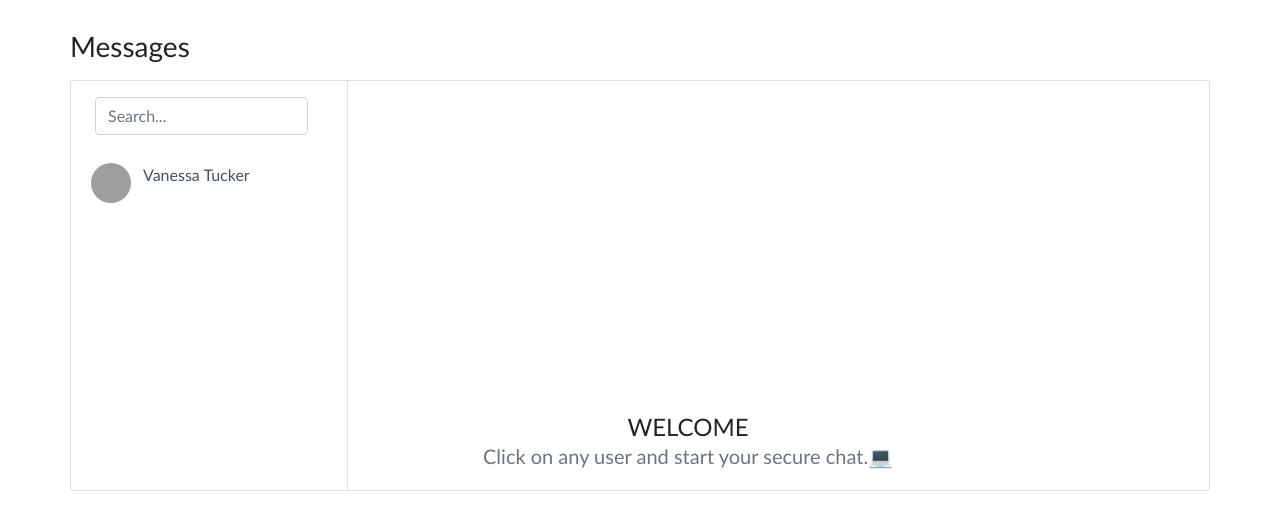
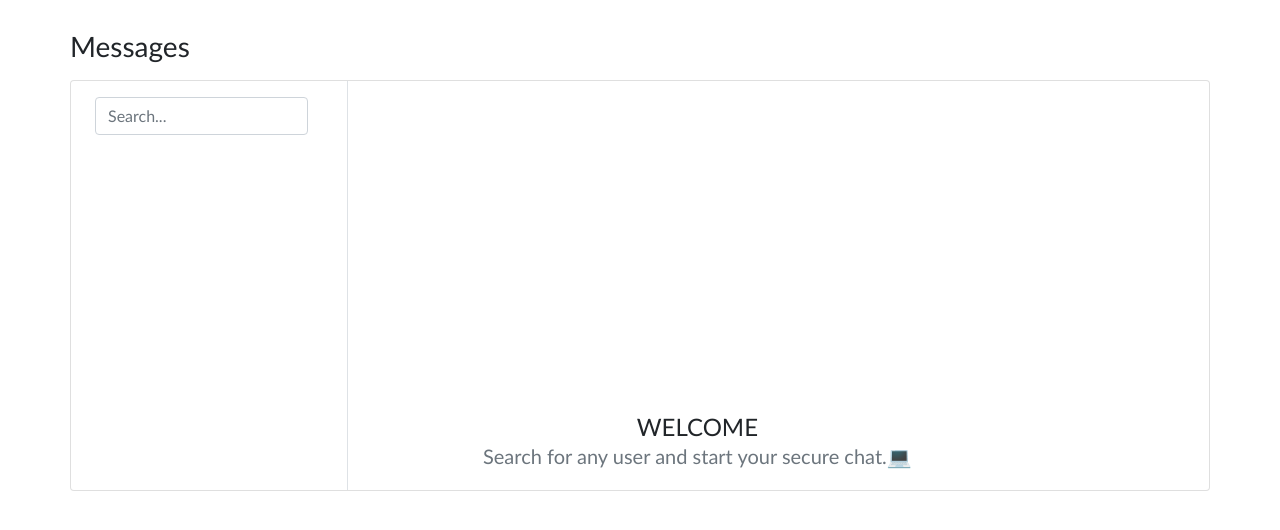
Before and after one commit to imsushant12/Accoustix, a Flask app: page /chat in a window 1280 px wide. Shown: the part 87-617 px from the top of the page. Run offline with Flask 2, Linux system fonts and the light colour scheme; the visitor is signed in with stand-in values (Sample User, id 1); a database or web service that is not in the repository returns one stand-in record (values such as "Sample title"); parts of the project's set-up code (start-up, migrations or seed data) failed here and were passed over; some libraries are stand-ins or nearby versions; grey boxes are pictures that could not be loaded.

Commit message:
changed message functionalities

```diff
--- a/templates/chat.html
+++ b/templates/chat.html
@@ -47,40 +47,116 @@
         <div class="container p-0">
 
             <h1 class="h3 mb-3">Messages</h1>
+            <div id="emptychat">
+                <div class="card">
+                    <div class="row g-0">
 
+                        <div class="col-12 col-lg-5 col-xl-3 border-right">
+                            <div class="px-4 d-md-block">
+                                <div class="d-flex align-items-center">
+                                    <div class="flex-grow-1">
+                                        <input type="text" class="form-control my-3" id='search-members' placeholder="Search..." />
+                                    </div>
+                                </div>
+                            </div>
+                        <div id="user-search">
+                            <a href="#" class="list-group-item list-group-item-action border-0">
+                                <div class="d-flex align-items-start">
+                                    <img src="https://bootdey.com/img/Content/avatar/avatar5.png"
+                                        class="rounded-circle mr-1"
+                                        id="search_user_img"  alt="Vanessa Tucker" width="40" height="40" style="display: none;" />
+                                    <div class="flex-grow-1 mx-2" id="search_user_name">
+
+                                    </div>
+                                </div>
+                            </a>
+                        </div>
+
+                            <hr class="d-block d-lg-none mt-1 mb-0" />
+                        </div>
+
+                        <div class="col-12 col-lg-7 col-xl-9">
+                            <div class="py-2 px-4 mt-auto">
+                                <div class=" d-flex align-items-center py-1 mx-5">
+                                    <p class="mx-5 h4 text-center welcome-header"> WELCOME <br>
+                                        <span class=" h5 text-muted mx-auto">Search for any user and start your secure
+                                            chat.💻</span>
+                                    </p>
+                                </div>
+                            </div>
+                        </div>
+                    </div>
+                </div>
+            </div>
+            <div id="room-created">
                 <div class="card">
                     <div class="row g-0">
                         <div class="col-12 col-lg-5 col-xl-3 border-right">
-
                             <div class="px-4 d-md-block">
                                 <div class="d-flex align-items-center">
                                     <div class="flex-grow-1">
-                                    <input type="text" class="form-control my-3" placeholder="Search...">
+                                        <input type="text" class="form-control my-3" id='search-members' placeholder="Search..." />
+                                    </div>
+                                </div>
+                            </div>
+                        <div id="user-search">
+                            <a href="#" class="list-group-item list-group-item-action border-0">
+                                <div class="d-flex align-items-start">
+                                    <img src="https://bootdey.com/img/Content/avatar/avatar5.png"
+                                        class="rounded-circle mr-1"
+                                        id="search_user_img"  alt="Vanessa Tucker" width="40" height="40" style="display: none;" />
+                                    <div class="flex-grow-1 mx-2" id="search_user_name">
+
+                                    </div>
+                                </div>
+                            </a>
+                        </div>
+
+                            <hr class="d-block d-lg-none mt-1 mb-0" />
+                        </div>
+                        <div class="col-12 col-lg-7 col-xl-9">
+                            <div class="py-2 px-4 border-bottom d-lg-block">
+                                <div class="d-flex align-items-center py-1">
+                                    <div class="position-relative">
+                                        <img src="https://bootdey.com/img/Content/avatar/avatar3.png"
+                                            class="rounded-circle mr-1" alt="userimage" width="40" height="40" />
+                                    </div>
+                                    <div class="flex-grow-1 pl-3 mx-2">
+                                        <strong id="other_user_name"></strong>
+                                    </div>
+                                    <div>
+                                        <button class="btn btn-primary btn-lg mr-1 px-3">
+                                            <svg xmlns="http://www.w3.org/2000/svg" width="24" height="24"
+                                                viewBox="0 0 24 24" fill="none" stroke="currentColor" stroke-width="2"
+                                                stroke-linecap="round" stroke-linejoin="round"
+                                                class="feather feather-phone feather-lg">
+                                                <path
+                                                    d="M22 16.92v3a2 2 0 0 1-2.18 2 19.79 19.79 0 0 1-8.63-3.07 19.5 19.5 0 0 1-6-6 19.79 19.79 0 0 1-3.07-8.67A2 2 0 0 1 4.11 2h3a2 2 0 0 1 2 1.72 12.84 12.84 0 0 0 .7 2.81 2 2 0 0 1-.45 2.11L8.09 9.91a16 16 0 0 0 6 6l1.27-1.27a2 2 0 0 1 2.11-.45 12.84 12.84 0 0 0 2.81.7A2 2 0 0 1 22 16.92z">
+                                                </path>
+                                            </svg>
+                                        </button>
+                                        <button class="btn btn-info btn-lg mr-1 px-3 d-md-inline-block">
+                                            <svg xmlns="http://www.w3.org/2000/svg" width="24" height="24"
+                                                viewBox="0 0 24 24" fill="none" stroke="currentColor" stroke-width="2"
+                                                stroke-linecap="round" stroke-linejoin="round"
+                                                class="feather feather-video feather-lg">
+                                                <polygon points="23 7 16 12 23 17 23 7"></polygon>
+                                                <rect x="1" y="5" width="15" height="14" rx="2" ry="2"></rect>
+                                            </svg>
+                                        </button>
                                     </div>
                                 </div>
                             </div>
 
-                        <a href="#" class="list-group-item list-group-item-action border-0">
-
-                            <div class="d-flex align-items-start">
-                                <img src="https://bootdey.com/img/Content/avatar/avatar5.png"
-                                    class="rounded-circle mr-1" alt="Vanessa Tucker" width="40" height="40">
-                                <div class="flex-grow-1 mx-2">
-                                    Vanessa Tucker
-
+                            <div class="position-relative">
+                                <div id="display-message-section" class="chat-messages p-4">
                                 </div>
+                                <div class="flex-grow-0 py-3 px-4 border-top">
+                                    <div id="input-area" class="input-group">
+                                        <input id="user_message" type="text" class="form-control"
+                                            placeholder="Type your message..." />
+                                        <button id="send_message" class="btn btn-primary">Send</button>
                                     </div>
-                        </a>
-
-                        <hr class="d-block d-lg-none mt-1 mb-0">
-                    </div>
-                    <div class="col-12 col-lg-7 col-xl-9">
-                        <div class="py-2 px-4 mt-auto">
-                            <div class=" d-flex align-items-center py-1 mx-5">
-                                <p class="mx-5 h4 text-center welcome-header"> WELCOME <br>
-                                    <span class=" h5 text-muted mx-auto">Click on any user and start your secure
-                                        chat.💻</span>
-                                </p>
                                 </div>
                             </div>
                         </div>
@@ -90,7 +166,13 @@
         </div>
     </main>
 
+    <script type="text/javascript">
+        const username = `{{ username }}`;
+        console.log(username);
+    </script>
+
     <script src="{{ url_for('static', filename='js/socketio.js') }}"></script>
+    <script src="{{ url_for('static', filename='js/script.js') }}"></script>
     <script src="https://cdnjs.cloudflare.com/ajax/libs/socket.io/4.0.1/socket.io.js"
         integrity="sha512-q/dWJ3kcmjBLU4Qc47E4A9kTB4m3wuTY7vkFJDTZKjTs8jhyGQnaUrxa0Ytd0ssMZhbNua9hE+E7Qv1j+DyZwA=="
         crossorigin="anonymous"></script>
```
Lines whose indentation alone changed are shown as unchanged.
